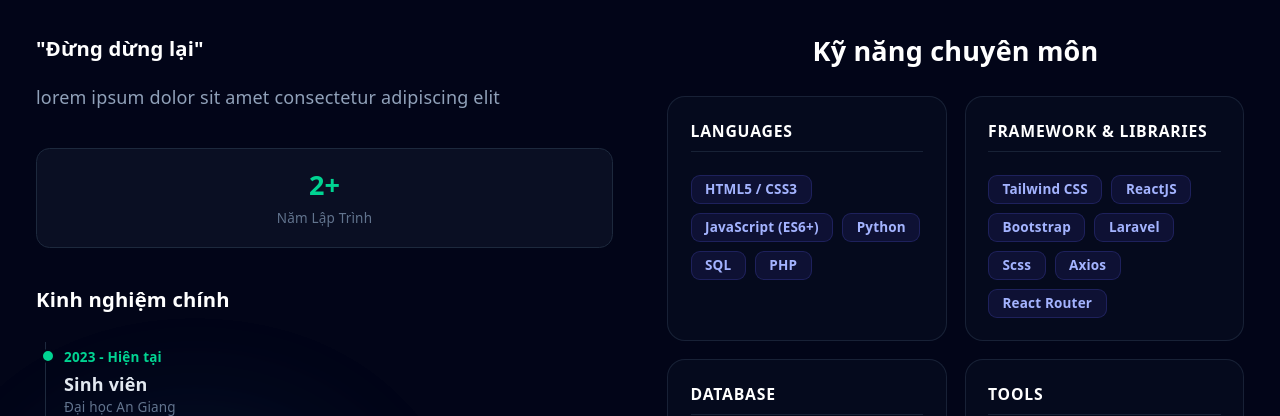
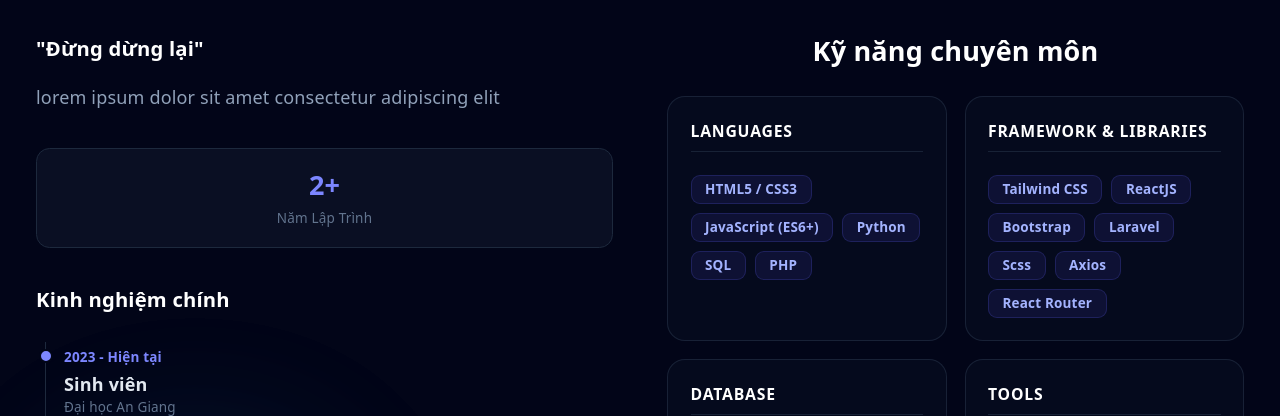
Before and after one commit to LnNhutTuong/Portfolio, a React app in the folder Portfolio/: page / in a window 1280 px wide. Shown: the part 959-1375 px from the top of the page. Built offline with nearby package versions, Linux system fonts and the light colour scheme; the HTML template or start-up script is replaced by a standard one.

Commit message:
feat: create About section with personal information, experience timeline, and skill categories

```diff
--- a/Portfolio/src/sections/About.jsx
+++ b/Portfolio/src/sections/About.jsx
@@ -30,7 +30,7 @@ const About = () => {
 
             <div className="grid grid-cols-1 gap-4">
               <div className="p-4 rounded-xl text-center border bg-slate-900/60 border-slate-800">
-                <span className="block text-xl sm:text-2xl font-extrabold text-emerald-400">
+                <span className="block text-xl sm:text-2xl font-extrabold text-indigo-400">
                   2+
                 </span>
                 <span className="text-[10px] sm:text-xs text-slate-500 font-medium">
@@ -46,8 +46,8 @@ const About = () => {
               <div className="space-y-6 relative border-l border-slate-800 pl-4 ml-2">
                 {currentExperiences.map((exp, idx) => (
                   <div key={idx} className="relative">
-                    <span className="absolute -left-[23px] top-1.5 w-3 h-3 rounded-full border-2 border-slate-950 bg-emerald-400" />
-                    <span className="text-xs text-emerald-400 font-bold">
+                    <span className="absolute -left-[25px] top-1.5 w-3 h-3 rounded-full border-2 border-slate-950 bg-indigo-400" />
+                    <span className="text-xs text-indigo-400 font-bold">
                       {exp.time}
                     </span>
                     <h5 className="font-bold text-base mt-0.5 text-slate-200">
```
